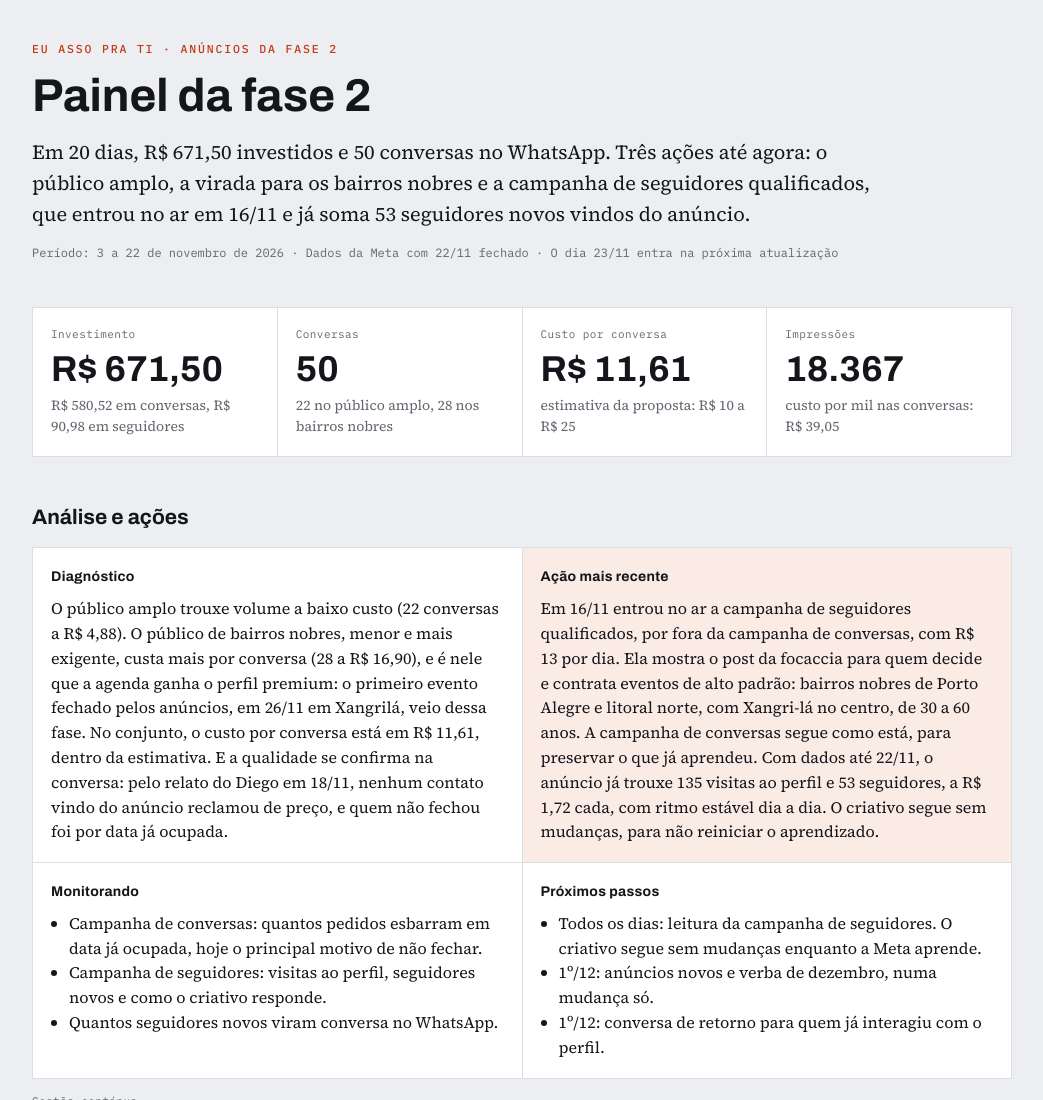
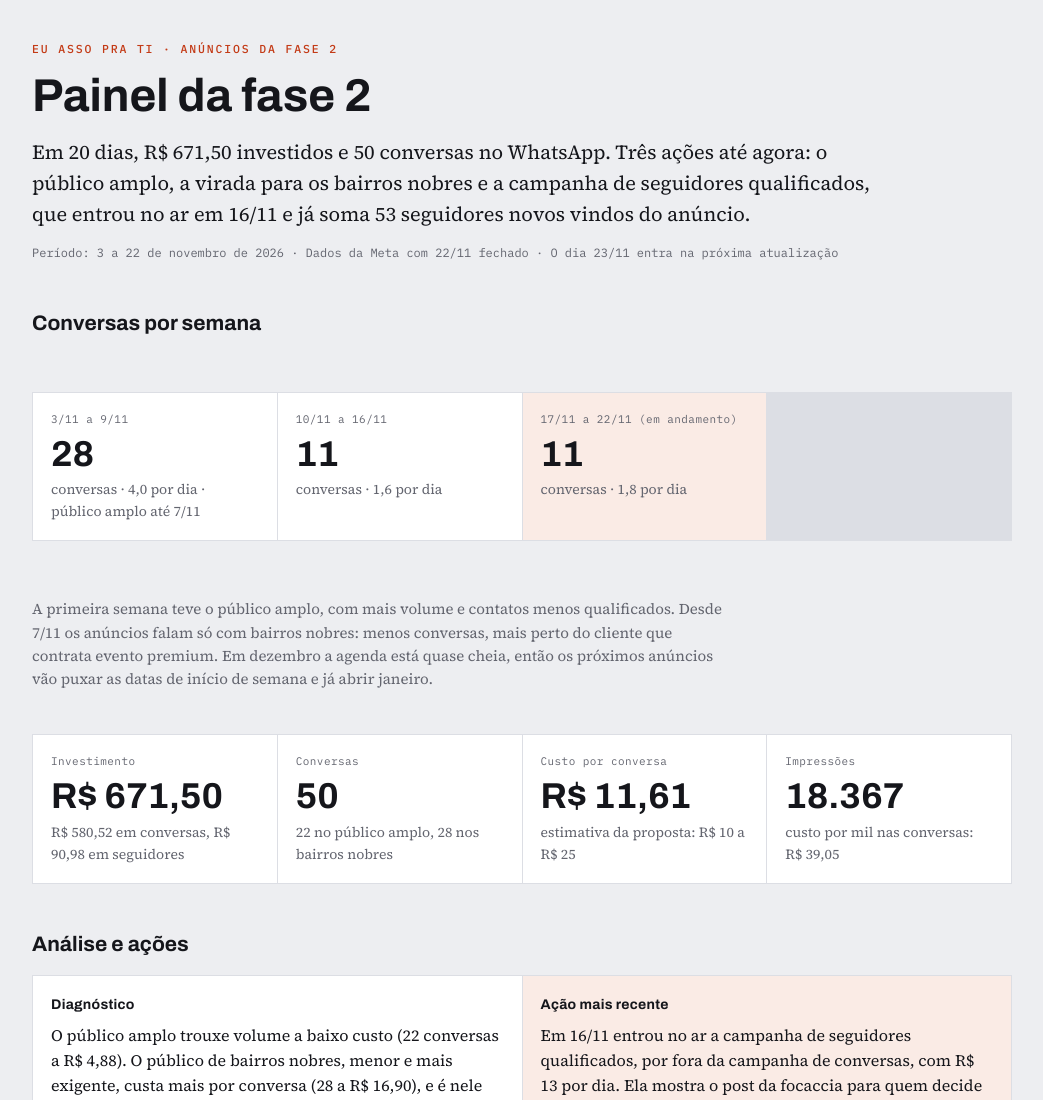
Before and after one commit to fabriciokaempf/eu-asso-pra-ti, a plain HTML site: page anuncios/index.html in a window 1280 px wide. Shown: the top 1100 px of the page, without its empty margins (118-1161 px from the left). Drawn offline with Linux system fonts and the light colour scheme.

Commit message:
Painel: conversas por semana no topo
Co-Authored-By: Claude Opus 5.5 <noreply@anthropic.com>

```diff
--- a/anuncios/index.html
+++ b/anuncios/index.html
@@ -65,6 +65,9 @@ a.sem{display:block;background:var(--surface);border:1px solid var(--line);paddi
   <div class="meta mono">Período: 3 a 22 de novembro de 2026 · Dados da Meta com 22/11 fechado · O dia 23/11 entra na próxima atualização</div>
 </header>
 
+<h2 style="margin-bottom:8px">Conversas por semana</h2>
+<section aria-label="Conversas por semana" class="grid g4" id="semanas"></section>
+<p class="note" id="semnota"></p>
 <section aria-label="Visão geral" class="grid g4" id="kpis"></section>
 
 <section>
@@ -163,6 +166,10 @@ const totalG=WA.g+SEGM.g,totalI=WA.i+SEGM.i;
 const cpr=o=>o.g/o.r,cpm=o=>o.g/o.i*1000;
 const $=id=>document.getElementById(id);
 $('lead').textContent=`Em ${dias.length} dias, ${brl(totalG)} investidos e ${WA.r} conversas no WhatsApp. Três ações até agora: o público amplo, a virada para os bairros nobres e a campanha de seguidores qualificados, que entrou no ar em 16/11 e já soma ${SEGM.f} seguidores novos vindos do anúncio.`;
+const sem=[];for(let k=0;k<dias.length;k+=7){const b=dias.slice(k,k+7);const r=b.reduce((t,x)=>t+x.am.r+x.aa.r,0);sem.push({de:b[0].d.slice(0,5),ate:b[b.length-1].d.slice(0,5),n:b.length,r});}
+const fx=d=>d.replace(/^0/,'');
+$('semanas').innerHTML=sem.map((w,k)=>`<div class="cell${k===sem.length-1?' featured':''}"><span class="lab">${fx(w.de)} a ${fx(w.ate)}${w.n<7?' (em andamento)':''}</span><div class="num">${w.r}</div><div class="ctx">conversas · ${(w.r/w.n).toFixed(1).replace('.',',')} por dia${k===0?' · público amplo até 7/11':''}</div></div>`).join('');
+$('semnota').textContent='A primeira semana teve o público amplo, com mais volume e contatos menos qualificados. Desde 7/11 os anúncios falam só com bairros nobres: menos conversas, mais perto do cliente que contrata evento premium. Em dezembro a agenda está quase cheia, então os próximos anúncios vão puxar as datas de início de semana e já abrir janeiro.';
 $('kpis').innerHTML=[
 ['Investimento',brl(totalG),`${brl(WA.g)} em conversas, ${brl(SEGM.g)} em seguidores`],
 ['Conversas',int(WA.r),`${AMt.r} no público amplo, ${AAt.r} nos bairros nobres`],
```
